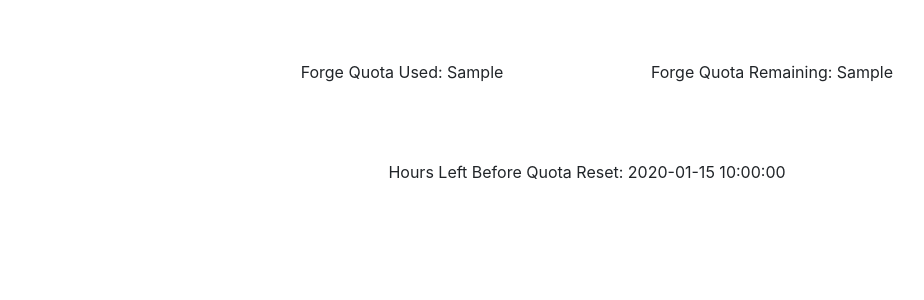
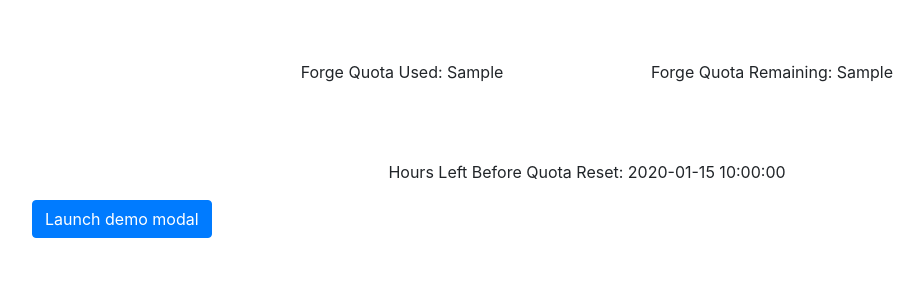
Before and after one commit to DogeSWL/forex_App, a Flask app: template templates/quota.html in a window 1280 px wide. Shown: the part 56-356 px from the top of the page, without its empty margins (53-977 px from the left). Run offline with Flask 2, Linux system fonts and the light colour scheme; the template is opened without the code that fills it: most values are stand-ins (such as "Sample title", 1, 10 or a date in 2020); some libraries are stand-ins or nearby versions.

Commit message:
made changes to include bootstrap modal, and testing it out in quota

```diff
--- a/templates/base.html
+++ b/templates/base.html
@@ -2,8 +2,7 @@
 <html>
    <head>
       <link rel="stylesheet" href="static/css/styles.css">
-      <link rel="stylesheet" href="https://maxcdn.bootstrapcdn.com/bootstrap/4.0.0-beta/css/bootstrap.min.css" integrity="sha384-/Y6pD6FV/Vv2HJnA6t+vslU6fwYXjCFtcEpHbNJ0lyAFsXTsjBbfaDjzALeQsN6M" crossorigin="anonymous">
-      <script src="https://code.jquery.com/jquery-3.2.1.min.js" integrity="sha256-hwg4gsxgFZhOsEEamdOYGBf13FyQuiTwlAQgxVSNgt4=" crossorigin="anonymous"></script>
+      <link rel="stylesheet" href="https://maxcdn.bootstrapcdn.com/bootstrap/4.0.0-beta.2/css/bootstrap.min.css" integrity="sha384-PsH8R72JQ3SOdhVi3uxftmaW6Vc51MKb0q5P2rRUpPvrszuE4W1povHYgTpBfshb" crossorigin="anonymous">
       <meta charset="utf-8">
       <title>Forex App</title>
    </head>
@@ -30,6 +29,9 @@
       </nav>
       {% block content %}
       {% endblock %}
+      <script src="https://code.jquery.com/jquery-3.2.1.slim.min.js" integrity="sha384-KJ3o2DKtIkvYIK3UENzmM7KCkRr/rE9/Qpg6aAZGJwFDMVNA/GpGFF93hXpG5KkN" crossorigin="anonymous"></script>
+      <script src="https://cdnjs.cloudflare.com/ajax/libs/popper.js/1.12.3/umd/popper.min.js" integrity="sha384-vFJXuSJphROIrBnz7yo7oB41mKfc8JzQZiCq4NCceLEaO4IHwicKwpJf9c9IpFgh" crossorigin="anonymous"></script>
+      <script src="https://maxcdn.bootstrapcdn.com/bootstrap/4.0.0-beta.2/js/bootstrap.min.js" integrity="sha384-alpBpkh1PFOepccYVYDB4do5UnbKysX5WZXm3XxPqe5iKTfUKjNkCk9SaVuEZflJ" crossorigin="anonymous"></script>
+      <script type="text/javascript" src="static/js/fxFilter.js"></script>
    </body>
-   <script type="text/javascript" src="static/js/fxFilter.js"></script>
 </html>
--- a/templates/quota.html
+++ b/templates/quota.html
@@ -12,5 +12,34 @@
    <div class="row justify-content-center">
          <p>Hours Left Before Quota Reset: {{quota.hours_until_reset}}</p>
    </div>
+
+
+   <!-- Button trigger modal -->
+   <button type="button" class="btn btn-primary" data-toggle="modal" data-target="#exampleModal">
+     Launch demo modal
+   </button>
+
+   <!-- Modal -->
+   <div class="modal fade" id="exampleModal" tabindex="-1" role="dialog" aria-labelledby="exampleModalLabel" aria-hidden="true">
+     <div class="modal-dialog" role="document">
+       <div class="modal-content">
+         <div class="modal-header">
+           <h5 class="modal-title" id="exampleModalLabel">Modal title</h5>
+           <button type="button" class="close" data-dismiss="modal" aria-label="Close">
+             <span aria-hidden="true">&times;</span>
+           </button>
+         </div>
+         <div class="modal-body">
+           ...
+         </div>
+         <div class="modal-footer">
+           <button type="button" class="btn btn-secondary" data-dismiss="modal">Close</button>
+           <button type="button" class="btn btn-primary">Save changes</button>
+         </div>
+       </div>
+     </div>
+   </div>
+
+
 </div>
 {% endblock %}
```
